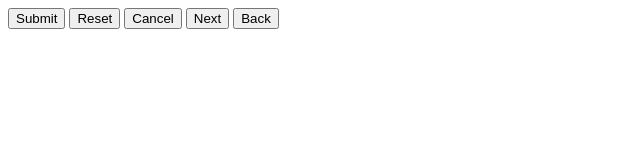
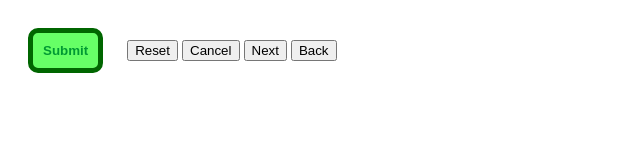
Before and after one commit to shravani0804/css-cards, a plain HTML site: page index.html in a window 1280 px wide. Shown: the whole page, without its empty margins (0-640 px from the left). Drawn offline with Linux system fonts and the light colour scheme.

Commit message:
submit button-styles added

```diff
--- a/index.html
+++ b/index.html
@@ -2,6 +2,20 @@
 <html>
 <head>
    <title>css buttons</title>
+   <style>
+        #submit{
+        border-style:solid;
+        border-width:5px ;
+        border-radius:10px;
+        border-color: #006600;
+        background-color: #66ff66;
+        color:#009933;
+        font-weight: bold;
+        margin:20px;
+        padding:10px;
+    }
+
+   </style>
 
 </head>
 <body>
```
